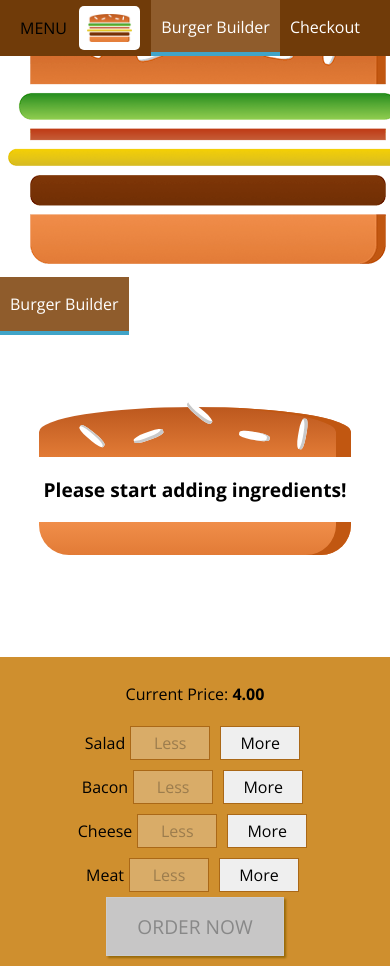
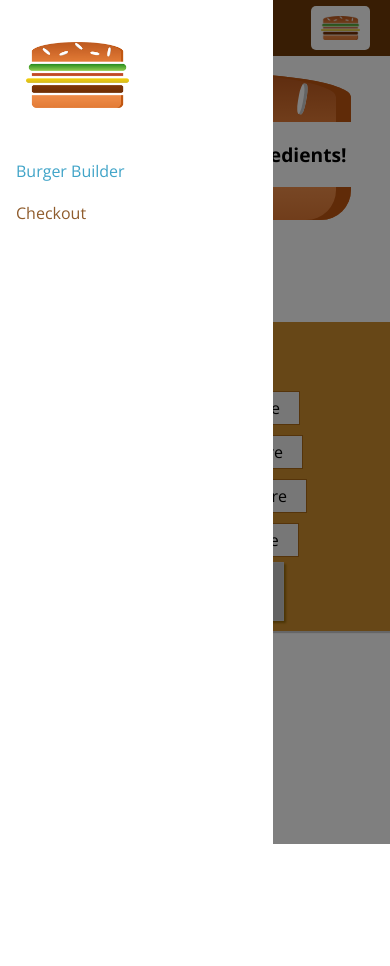
Before and after one commit to ccmarcos/Burger_app_react, a React app: page / in a window 390 px wide. After the commit the page ends 844 px from the top, so only its background shows below. Built offline with nearby package versions, Linux system fonts and the light colour scheme.

Commit message:
SideDrawer responsive design

```diff
--- a/src/components/Layout/Layout.js
+++ b/src/components/Layout/Layout.js
@@ -1,17 +1,31 @@
-import React from 'react';
+import React, { Component } from 'react';
 
 import Aux from '../../hoc/Aux';
 import Toolbar from '../Navigation/Toolbar/Toolbar';
 import SideDrawer from '../Navigation/SideDrawer/SideDrawer';
 
-const layout = ( props ) => (
+class Layout extends Component {
+	state = {
+		showSideDrawer: true
+	}
+
+	sideDrawerClosedHandler = () => {
+		this.setState({showSideDrawer: false});
+	}
+
+	render(){
+		return(
 			<Aux>
 				<Toolbar />
-		<SideDrawer />
+				<SideDrawer
+					open={this.state.showSideDrawer}
+					closed={this.sideDrawerClosedHandler}/>
 				<main className="content">
-			{props.children}
+					{this.props.children}
 				</main>
 			</Aux>
 		);
+	}
+}
 
-export default layout;
+export default Layout;
--- a/src/components/Logo/Logo.js
+++ b/src/components/Logo/Logo.js
@@ -2,7 +2,7 @@
 import burgerLogo from '../../assets/images/burger-logo.png';
 
 const logo = (props) => (
-	<div className="Logo">
+	<div className="Logo" style={{height: props.height}}>
 		<img src={burgerLogo} alt="MyBurger"/>
 	</div>
 );
--- a/src/components/Navigation/SideDrawer/SideDrawer.js
+++ b/src/components/Navigation/SideDrawer/SideDrawer.js
@@ -1,16 +1,28 @@
 import React from 'react';
 import Logo from '../../Logo/Logo';
 import NavigationItems from '../NavigationItems/NavigationItems';
+import Backdrop from '../../UI/Backdrop/Backdrop';
+import Aux from '../../../hoc/Aux';
 
 const sideDrawer = (props) => {
-	//..
+	let attachedClasses = ["SideDrawer", "Close"];
+	if(props.open) {
+		attachedClasses = ["SideDrawer", "Open"];
+	}
+
+
 	return(
-		<div className="sideDrawer">
-			<Logo />
-			<nav>
-				<NavigationItems />
-			</nav>
-		</div>
+		<Aux>
+			<Backdrop show={props.open} clicked={props.closed}/>
+			<div className={attachedClasses.join(' ')}>
+				<div className="Logo">
+					<Logo />
+				</div>
+				<nav>
+					<NavigationItems />
+				</nav>
+			</div>
+		</Aux>
 	);
 }
 
--- a/src/components/Navigation/Toolbar/Toolbar.js
+++ b/src/components/Navigation/Toolbar/Toolbar.js
@@ -5,8 +5,10 @@
 const toolbar = (props) => (
 	<header className="Toolbar">
 		<div>MENU</div>
-		<Logo />
-		<nav>
+		<div className="Logo">
+			<Logo />
+		</div>
+		<nav className="DesktopOnly">
 			<NavigationItems />
 		</nav>
 	</header>
--- a/src/index.css
+++ b/src/index.css
@@ -256,10 +256,14 @@
     height: 100%;
 }
 
+.Toolbar > .Logo {
+    height: 80%;
+}
+
 .Logo {
     background-color: white;
-    padding: 8px;
-    height: 80%;
+    padding: 5px;
+    height: 100%;
     box-sizing: border-box;
     border-radius: 5px;
 }
@@ -273,24 +277,22 @@
     padding: 0;
     list-style: none;
     display: flex;
+    flex-flow: column;
     align-items: center;
     height: 100%;
 }
 
 .NavigationItem {
-    margin: 0;
+    margin: 10px 0;
     box-sizing: border-box;
-    display: flex;
-    height: 100%;
-    align-items: center;
+    display: block;
+    width: 100%;
 }
 
 .NavigationItem a {
-    color: white;
+    color: #8F5C2C;
     text-decoration: none;
-    height: 100%;
-    padding: 16px 10px;
-    border-bottom: 4px solid transparent;
+    width: 100%;
     box-sizing: border-box;
     display: block;
 }
@@ -299,9 +301,7 @@
 .NavigationItem a:hover,
 .NavigationItem a:active,
 .NavigationItem a.active {
-    background-color: #8F5C2C;
-    border-bottom: 4px solid #40A4C8;
-    color: white;
+    color: #40A4C8;
 }
 
 .SideDrawer {
@@ -318,6 +318,7 @@
     transition: transform 0.3s ease-out;
 }
 
+
 @media (min-width: 500px) {
     .SideDrawer {
         display: none;
@@ -332,10 +333,21 @@
     transform: translateX(-100%);
 }
 
+.SideDrawer > .Logo {
+    height: 11%;
+    margin-bottom: 32px;
+}
+
 @media (min-width: 600px) {
     .Modal {
         width: 500px;
         left: calc(50% - 250px);
+    }
+}
+
+@media (max-width: 499px) {
+    .DesktopOnly{
+        display: none;
     }
 }
 
@@ -364,3 +376,35 @@
 		height: 600px;
 	}
 }
+
+@media (min-width: 500px) {
+    .NavigationItem {
+        margin: 0;
+        display: flex;
+        height: 100%;
+        width: auto;
+        align-items: center;
+    }
+
+    .NavigationItem a {
+        color: white;
+        height: 100%;
+        padding: 16px 10px;
+        border-bottom: 4px solid transparent;
+    }
+
+
+    .NavigationItem a:hover,
+    .NavigationItem a:active,
+    .NavigationItem a.active {
+        background-color: #8F5C2C;
+        border-bottom: 4px solid #40A4C8;
+        color: white;
+    }
+}
+
+@media (min-width: 500px) {
+    .NavigationItems {
+        flex-flow: row;
+    }
+}
```
Lines whose indentation alone changed are shown as unchanged.
